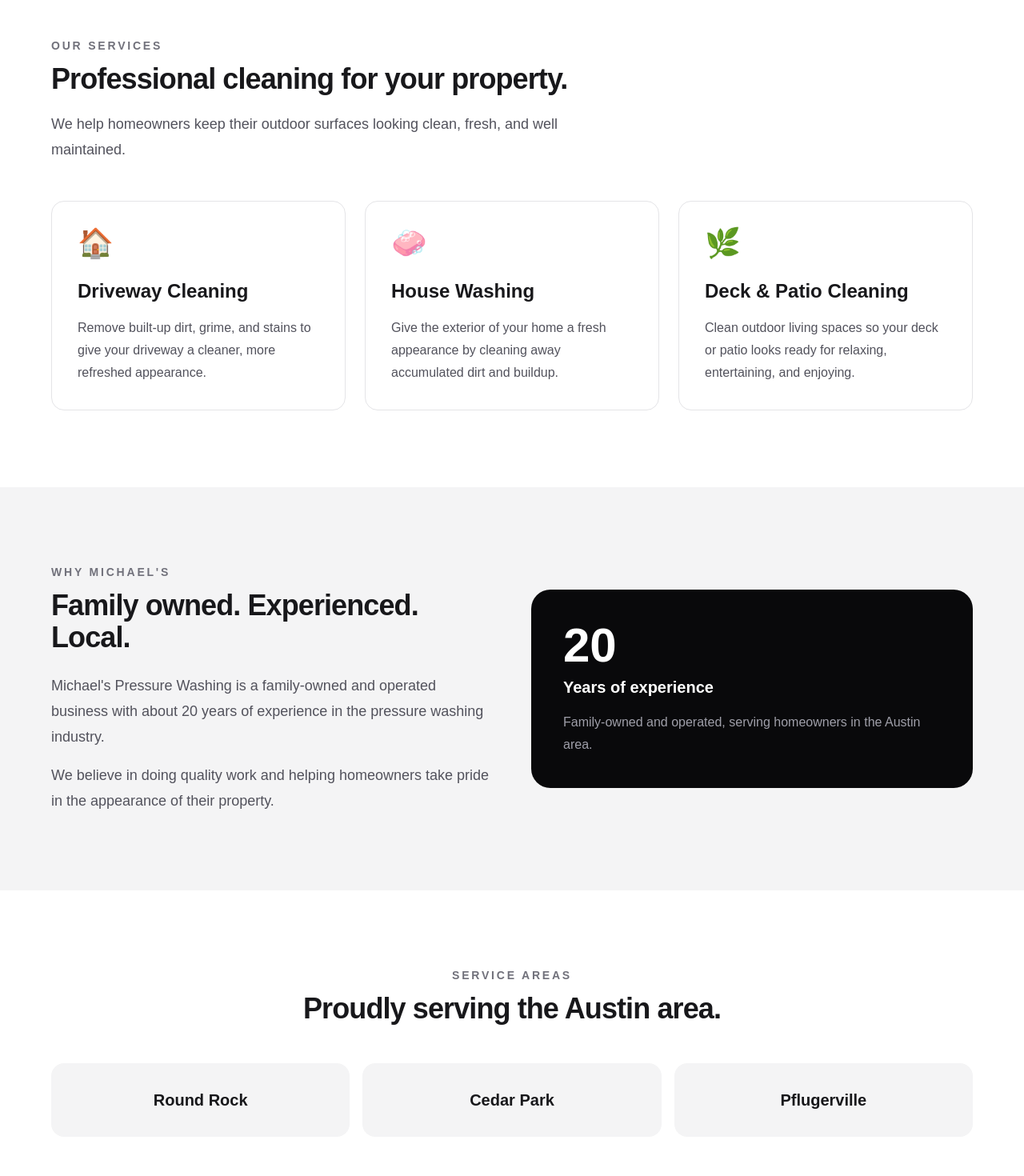
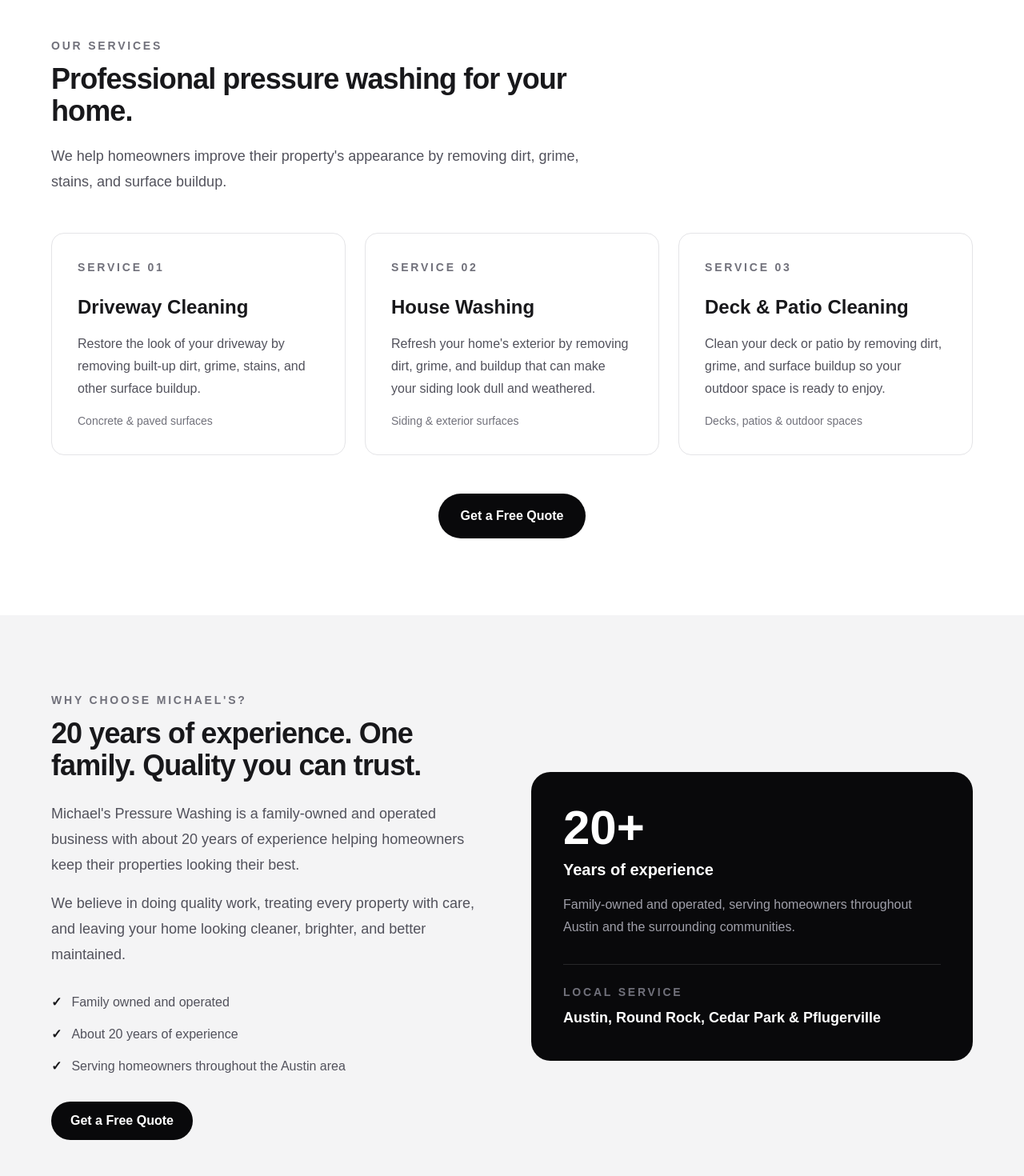
Before and after one commit to projectvibe4200-cmd/michaels-pressure-washing, a Next.js app: page / in a window 1280 px wide. Shown: the part 940-2410 px from the top of the page at 80% size. Built offline with nearby package versions, Linux system fonts and the light colour scheme.

Commit message:
Day 10 Complete

```diff
--- a/app/page.tsx
+++ b/app/page.tsx
@@ -1,27 +1,83 @@
+"use client";
+
 import Link from "next/link";
+import { useState } from "react";
 export default function Home() {
+  const [menuOpen, setMenuOpen] = useState(false);
+  const [isMenuOpen, setIsMenuOpen] = useState(false);
+
   return (
     <main className="min-h-screen bg-white text-zinc-900">
       {/* Navigation */}
-<header className="sticky top-0 z-50 border-b border-zinc-200 bg-white/95 backdrop-blur">        <div className="mx-auto flex max-w-6xl items-center justify-between px-6 py-5">
+<header className="sticky top-0 z-50 border-b border-zinc-200 bg-white/95 backdrop-blur">
+  <div className="mx-auto flex max-w-6xl items-center justify-between px-6 py-5">
+
     <Link href="/" className="text-xl font-bold tracking-tight">
       Michael&apos;s Pressure Washing
     </Link>
+
    <nav className="hidden gap-8 text-sm font-medium md:flex">
   <Link href="/services" className="hover:text-zinc-500">
     Services
   </Link>
-  <Link href="/#about" className="hover:text-zinc-500">
+
+  <Link href="#about" className="hover:text-zinc-500">
     About
   </Link>
-  <Link href="/#areas" className="hover:text-zinc-500">
+
+  <Link href="#areas" className="hover:text-zinc-500">
     Service Areas
   </Link>
-  <Link href="/#quote" className="hover:text-zinc-500">
+
+  <Link href="#quote" className="hover:text-zinc-500">
+    Get a Quote
+  </Link>
+</nav>
+
+    <button
+      type="button"
+className="rounded-full border border-zinc-300 px-4 py-2 text-sm font-semibold transition hover:bg-zinc-100 md:hidden"      onClick={() => setMenuOpen(!menuOpen)}
+    >
+{menuOpen ? "Close" : "Menu"}    </button>
+
+  </div>
+  {menuOpen && (
+  <div className="border-t border-zinc-200 bg-white px-6 py-4 md:hidden">
+    <nav className="flex flex-col gap-4 text-sm font-medium">
+      <Link
+  href="/services"
+  onClick={() => setMenuOpen(false)}
+  className="hover:text-zinc-500"
+>
+  Services
+</Link>
+
+<Link
+  href="#about"
+  onClick={() => setMenuOpen(false)}
+  className="hover:text-zinc-500"
+>
+  About
+</Link>
+
+<Link
+  href="#areas"
+  onClick={() => setMenuOpen(false)}
+  className="hover:text-zinc-500"
+>
+  Service Areas
+</Link>
+
+<Link
+  href="#quote"
+  onClick={() => setMenuOpen(false)}
+  className="hover:text-zinc-500"
+>
   Get a Quote
 </Link>
     </nav>
   </div>
+)}
 </header>
 
       {/* Hero */}
@@ -76,56 +132,72 @@
             </p>
 
    <h2 className="mt-3 text-4xl font-bold tracking-tight">
-              Professional cleaning for your property.
+  Professional pressure washing for your home.
 </h2>
 
             <p className="mt-5 text-lg leading-8 text-zinc-600">
-              We help homeowners keep their outdoor surfaces looking clean,
-              fresh, and well maintained.
+             We help homeowners improve their property&apos;s appearance by
+removing dirt, grime, stains, and surface buildup.
             </p>
           </div>
 
           <div className="mt-12 grid gap-6 md:grid-cols-3">
-            <article className="rounded-2xl border border-zinc-200 p-8">
-              <div className="text-4xl">🏠</div>
-
+<article className="rounded-2xl border border-zinc-200 p-8 transition hover:-translate-y-1 hover:shadow-lg"><div className="text-sm font-semibold uppercase tracking-[0.2em] text-zinc-500">
+  Service 01
+</div>
               <h3 className="mt-6 text-2xl font-semibold">
                 Driveway Cleaning
               </h3>
 
 <p className="mt-4 leading-7 text-zinc-600">
-                Remove built-up dirt, grime, and stains to give your driveway
-                a cleaner, more refreshed appearance.
+  Restore the look of your driveway by removing built-up dirt,
+  grime, stains, and other surface buildup.
+</p><p className="mt-4 text-sm font-medium text-zinc-500">
+  Concrete &amp; paved surfaces
 </p>
             </article>
 
-            <article className="rounded-2xl border border-zinc-200 p-8">
-              <div className="text-4xl">🧼</div>
-
+            <article className="rounded-2xl border border-zinc-200 p-8 transition hover:-translate-y-1 hover:shadow-lg">
+<div className="text-sm font-semibold uppercase tracking-[0.2em] text-zinc-500">
+  Service 02
+</div>
               <h3 className="mt-6 text-2xl font-semibold">
                 House Washing
               </h3>
 
               <p className="mt-4 leading-7 text-zinc-600">
-                Give the exterior of your home a fresh appearance by cleaning
-                away accumulated dirt and buildup.
+  Refresh your home&apos;s exterior by removing dirt, grime,
+  and buildup that can make your siding look dull and weathered.
+</p>
+<p className="mt-4 text-sm font-medium text-zinc-500">
+  Siding &amp; exterior surfaces
 </p>
             </article>
 
-            <article className="rounded-2xl border border-zinc-200 p-8">
-              <div className="text-4xl">🌿</div>
-
+            <article className="rounded-2xl border border-zinc-200 p-8 transition hover:-translate-y-1 hover:shadow-lg">
+<div className="text-sm font-semibold uppercase tracking-[0.2em] text-zinc-500">
+  Service 03
+</div>
               <h3 className="mt-6 text-2xl font-semibold">
                 Deck &amp; Patio Cleaning
               </h3>
 
               <p className="mt-4 leading-7 text-zinc-600">
-                Clean outdoor living spaces so your deck or patio looks ready
-                for relaxing, entertaining, and enjoying.
+  Clean your deck or patio by removing dirt, grime, and surface
+  buildup so your outdoor space is ready to enjoy.
+</p>
+<p className="mt-4 text-sm font-medium text-zinc-500">
+  Decks, patios &amp; outdoor spaces
 </p>
             </article>
           </div>
-        </div>
+<div className="mt-12 text-center">  <a
+    href="#quote"
+    className="inline-flex items-center rounded-full bg-zinc-950 px-7 py-4 font-semibold text-white transition hover:-translate-y-0.5 hover:bg-zinc-800"
+  >
+    Get a Free Quote
+  </a>
+</div>   </div>
       </section>
 
    {/* About / Why Us */}
@@ -133,34 +205,76 @@
   <div className="mx-auto grid max-w-6xl gap-12 md:grid-cols-2 md:items-center">
     <div>
       <p className="text-sm font-semibold uppercase tracking-[0.2em] text-zinc-500">
-              Why Michael&apos;s
+        Why Choose Michael&apos;s?
       </p>
 
       <h2 className="mt-3 text-4xl font-bold tracking-tight">
-              Family owned. Experienced. Local.
+        20 years of experience. One family. Quality you can trust.
       </h2>
 
       <p className="mt-6 text-lg leading-8 text-zinc-600">
         Michael&apos;s Pressure Washing is a family-owned and operated
-              business with about 20 years of experience in the pressure
-              washing industry.
+        business with about 20 years of experience helping homeowners
+        keep their properties looking their best.
       </p>
 
       <p className="mt-4 text-lg leading-8 text-zinc-600">
-              We believe in doing quality work and helping homeowners take
-              pride in the appearance of their property.
+        We believe in doing quality work, treating every property with care,
+        and leaving your home looking cleaner, brighter, and better maintained.
+      </p>
+
+      <div className="mt-8 space-y-4">
+        <div className="flex gap-3">
+          <span className="font-bold text-zinc-900">✓</span>
+          <p className="text-zinc-600">
+            Family owned and operated
           </p>
         </div>
 
+        <div className="flex gap-3">
+          <span className="font-bold text-zinc-900">✓</span>
+          <p className="text-zinc-600">
+            About 20 years of experience
+          </p>
+        </div>
+
+        <div className="flex gap-3">
+          <span className="font-bold text-zinc-900">✓</span>
+          <p className="text-zinc-600">
+            Serving homeowners throughout the Austin area
+          </p>
+        </div>
+      </div>
+
+      <a
+        href="#quote"
+        className="mt-8 inline-flex items-center rounded-full bg-zinc-950 px-6 py-3 font-semibold text-white transition hover:-translate-y-0.5 hover:bg-zinc-800"
+      >
+        Get a Free Quote
+      </a>
+    </div>
+
     <div className="rounded-3xl bg-zinc-950 p-10 text-white">
-            <p className="text-6xl font-bold">20</p>
+      <p className="text-6xl font-bold">20+</p>
+
       <p className="mt-2 text-xl font-semibold">
         Years of experience
       </p>
+
       <p className="mt-4 leading-7 text-zinc-400">
-              Family-owned and operated, serving homeowners in the Austin
-              area.
+        Family-owned and operated, serving homeowners throughout Austin
+        and the surrounding communities.
       </p>
+
+      <div className="mt-8 border-t border-zinc-800 pt-6">
+        <p className="text-sm font-semibold uppercase tracking-[0.2em] text-zinc-500">
+          Local service
+        </p>
+
+        <p className="mt-2 text-lg font-semibold text-white">
+          Austin, Round Rock, Cedar Park &amp; Pflugerville
+        </p>
+      </div>
     </div>
   </div>
 </section>
@@ -174,21 +288,37 @@
             </p>
 
             <h2 className="mt-3 text-4xl font-bold tracking-tight">
-              Proudly serving the Austin area.
+  Pressure washing across Austin and nearby communities.
 </h2>
           </div>
 
-          <div className="mt-12 grid gap-4 sm:grid-cols-3">
-            <div className="rounded-2xl bg-zinc-100 p-8 text-center">
-              <h3 className="text-xl font-semibold">Round Rock</h3>
+         <div className="mt-12 grid gap-4 sm:grid-cols-4">
+  <div className="rounded-2xl bg-zinc-100 p-8 text-center transition hover:-translate-y-1 hover:shadow-lg">
+    <h3 className="text-xl font-semibold">Austin</h3>
+    <p className="mt-2 text-sm text-zinc-500">
+  Pressure washing services
+</p>
   </div>
 
-            <div className="rounded-2xl bg-zinc-100 p-8 text-center">
-              <h3 className="text-xl font-semibold">Cedar Park</h3>
+  <div className="rounded-2xl bg-zinc-100 p-8 text-center transition hover:-translate-y-1 hover:shadow-lg">
+    <h3 className="text-xl font-semibold">Round Rock</h3>
+    <p className="mt-2 text-sm text-zinc-500">
+      Pressure washing services
+    </p>
   </div>
 
-            <div className="rounded-2xl bg-zinc-100 p-8 text-center">
+  <div className="rounded-2xl bg-zinc-100 p-8 text-center transition hover:-translate-y-1 hover:shadow-lg">
+    <h3 className="text-xl font-semibold">Cedar Park</h3>
+    <p className="mt-2 text-sm text-zinc-500">
+      Pressure washing services
+    </p>
+  </div>
+
+  <div className="rounded-2xl bg-zinc-100 p-8 text-center transition hover:-translate-y-1 hover:shadow-lg">
     <h3 className="text-xl font-semibold">Pflugerville</h3>
+    <p className="mt-2 text-sm text-zinc-500">
+      Pressure washing services
+    </p>
   </div>
 </div>
         </div>
--- a/app/services/page.tsx
+++ b/app/services/page.tsx
@@ -22,11 +22,12 @@
       {/* Services */}
       <section className="px-6 py-24">
         <div className="mx-auto max-w-6xl">
-          <div className="grid gap-8 md:grid-cols-3">
+          <div className="grid items-stretch gap-8 md:grid-cols-3">
             {/* Driveway Cleaning */}
-            <article className="rounded-3xl border border-zinc-200 p-8">
-              <p className="text-4xl">🏠</p>
-
+            <article className="flex h-full flex-col rounded-3xl border border-zinc-200 p-8 transition hover:-translate-y-1 hover:shadow-lg">
+              <p className="text-sm font-semibold uppercase tracking-[0.2em] text-zinc-500">
+                Service 01
+              </p>
               <h2 className="mt-6 text-2xl font-bold">
                 Driveway Cleaning
               </h2>
@@ -43,14 +44,20 @@
                   <li>✓ Surface cleaning</li>
                   <li>✓ Removal of dirt and buildup</li>
                   <li>✓ Thorough cleaning of the driveway area</li>
-                </ul>
+                </ul> <a
+  href="/#quote"
+  className="mt-8 inline-flex rounded-full border border-zinc-300 px-5 py-3 text-sm font-semibold transition hover:bg-zinc-100"
+>
+  Request a Quote
+</a>
               </div>
             </article>
 
             {/* House Washing */}
-            <article className="rounded-3xl border border-zinc-200 p-8">
-              <p className="text-4xl">🧼</p>
-
+            <article className="flex h-full flex-col rounded-3xl border border-zinc-200 p-8 transition hover:-translate-y-1 hover:shadow-lg">
+              <p className="text-sm font-semibold uppercase tracking-[0.2em] text-zinc-500">
+                Service 02
+              </p>
               <h2 className="mt-6 text-2xl font-bold">
                 House Washing
               </h2>
@@ -67,14 +74,20 @@
                   <li>✓ Exterior surface cleaning</li>
                   <li>✓ Removal of dirt and buildup</li>
                   <li>✓ Careful cleaning around your home</li>
-                </ul>
+                </ul> <a
+  href="/#quote"
+  className="mt-8 inline-flex rounded-full border border-zinc-300 px-5 py-3 text-sm font-semibold transition hover:bg-zinc-100"
+>
+  Request a Quote
+</a>
               </div>
             </article>
 
             {/* Deck & Patio Cleaning */}
-            <article className="rounded-3xl border border-zinc-200 p-8">
-              <p className="text-4xl">🌿</p>
-
+            <article className="flex h-full flex-col rounded-3xl border border-zinc-200 p-8 transition hover:-translate-y-1 hover:shadow-lg">
+<p className="text-sm font-semibold uppercase tracking-[0.2em] text-zinc-500">
+  Service 03
+</p>
               <h2 className="mt-6 text-2xl font-bold">
                 Deck &amp; Patio Cleaning
               </h2>
@@ -91,7 +104,12 @@
                   <li>✓ Surface cleaning</li>
                   <li>✓ Removal of dirt and buildup</li>
                   <li>✓ Cleaning of outdoor living areas</li>
-                </ul>
+                </ul> <a
+  href="/#quote"
+  className="mt-8 inline-flex rounded-full border border-zinc-300 px-5 py-3 text-sm font-semibold transition hover:bg-zinc-100"
+>
+  Request a Quote
+</a>
               </div>
             </article>
           </div>
@@ -102,15 +120,13 @@
       <section className="bg-zinc-100 px-6 py-24 text-center">
         <div className="mx-auto max-w-3xl">
           <h2 className="text-4xl font-bold tracking-tight">
-            Ready for a cleaner property?
-          </h2>
+Ready to make your home look its best?          </h2>
 
           <p className="mt-5 text-lg leading-8 text-zinc-600">
-            Contact Michael&apos;s Pressure Washing to request a free quote.
-          </p>
+Get in touch with Michael&apos;s Pressure Washing today for a free, no-obligation quote.          </p>
 
           <a
-            href="/"
+           href="/#quote"
             className="mt-8 inline-flex rounded-full bg-zinc-950 px-7 py-4 font-semibold text-white transition hover:bg-zinc-800"
           >
             Get a Free Quote
```
Lines whose indentation alone changed are shown as unchanged.
